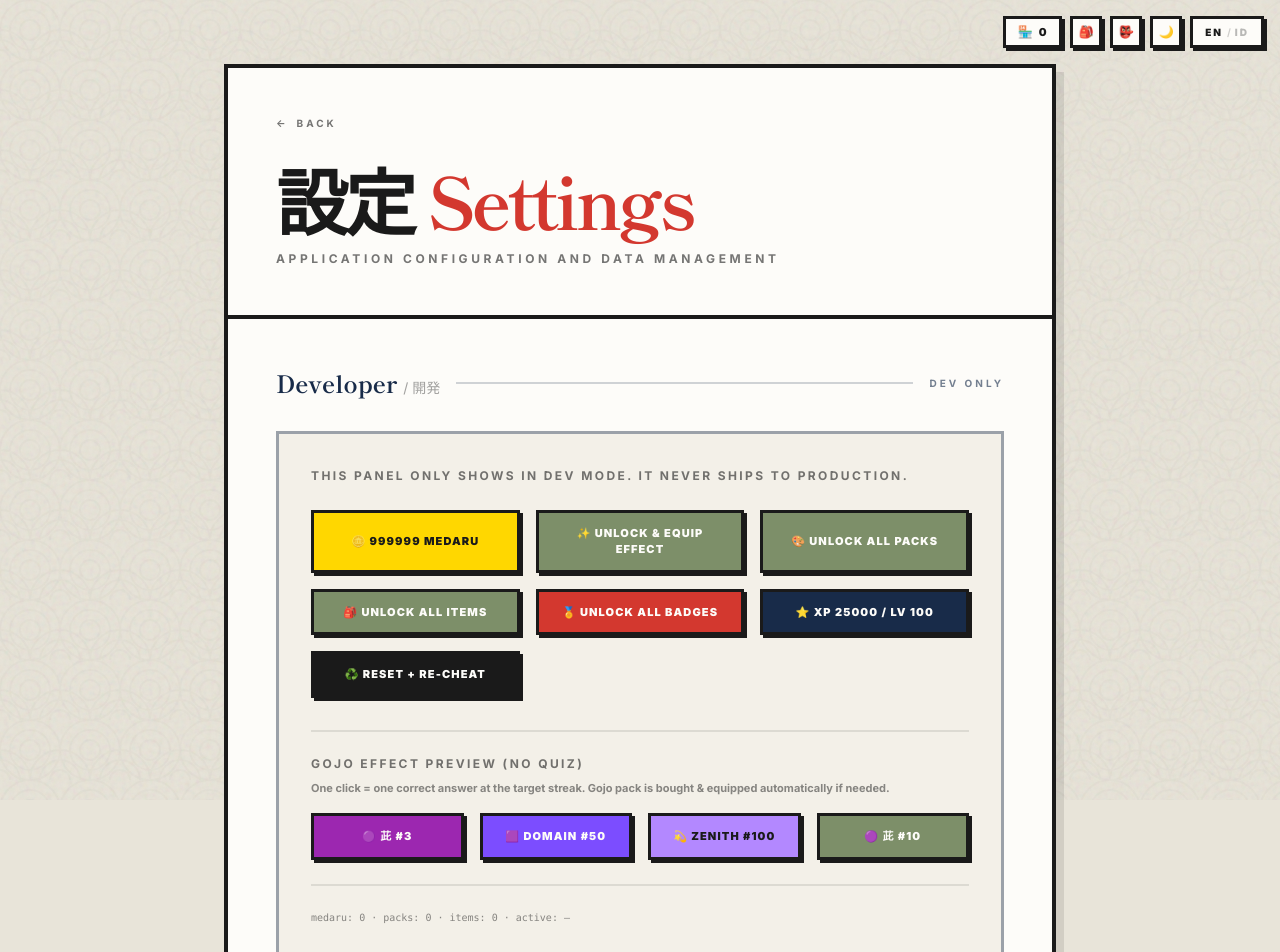
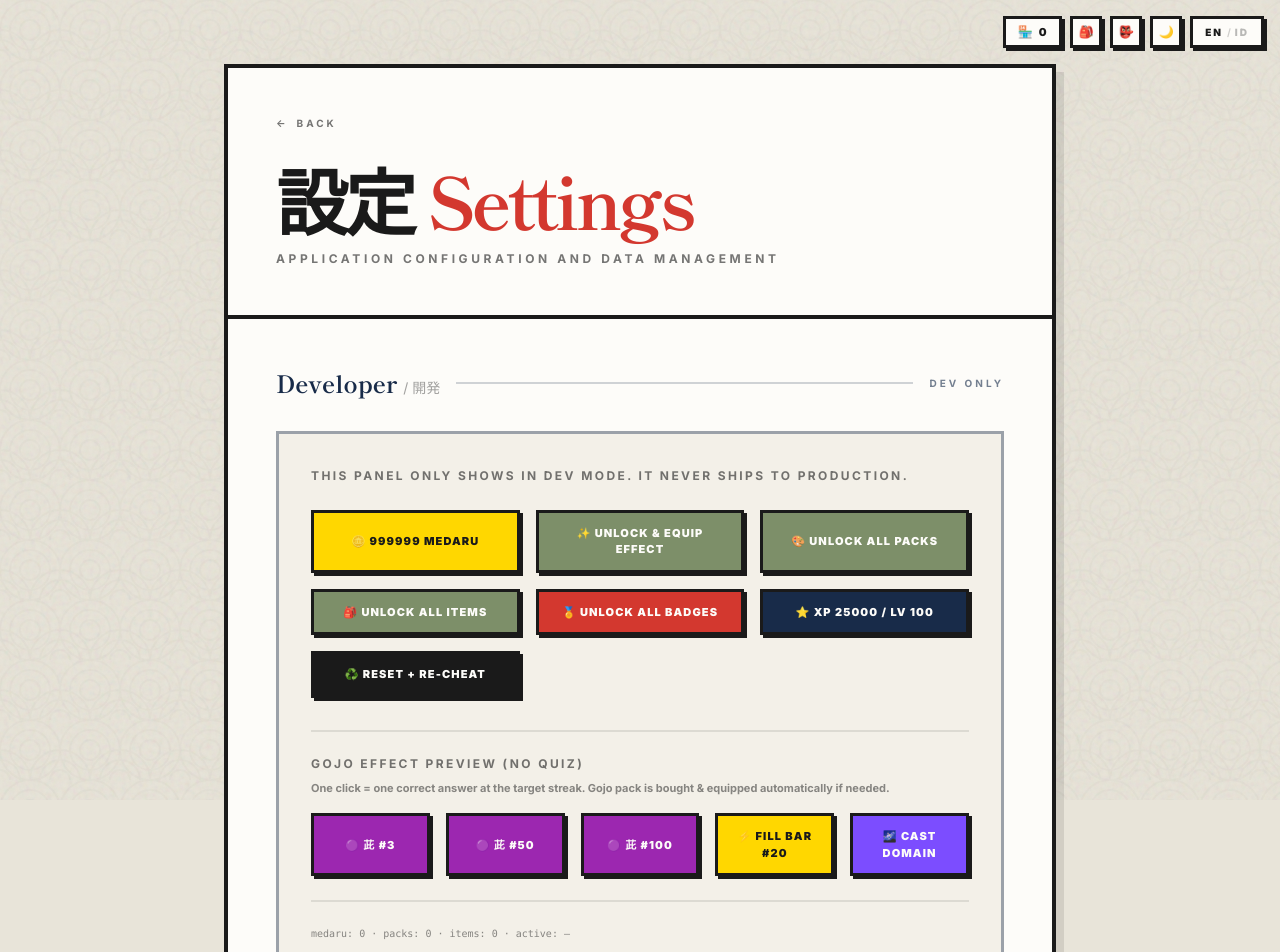
Before and after one commit to MaddLiebert/Japanese-quiz, a React (Vite) app: page /settings in a window 1280 px wide. Shown: the top 952 px of the page. Built offline with nearby package versions, Linux system fonts and the light colour scheme.

Commit message:
feat(dev): tombol Isi Bar #20 & Cast 領域展開 di DevPanel; preview #50/#100 kini murasaki

```diff
--- a/src/features/dev/DevPanel.jsx
+++ b/src/features/dev/DevPanel.jsx
@@ -51,7 +51,7 @@ function writeProgress(patch) {
 export function DevPanel() {
   const { language } = useLanguage();
   const { progress, buyPack, togglePack } = useUserStats();
-  const { previewStreak } = useEffectLayer();
+  const { previewStreak, castDomain } = useEffectLayer();
   // Target streak yang menunggu pack Gojo aktif (preview lintas-pack).
   const [pending, setPending] = useState(null);
 
@@ -134,6 +134,13 @@ export function DevPanel() {
     // res === "invalid" → pack tidak siap; tidak ada yang bisa dilakukan
   };
 
+  // Cast domain langsung (dev). Kalau pack Gojo belum aktif → aktifkan dulu
+  // (klik sekali lagi untuk cast).
+  const castNow = () => {
+    if (progress.activePack === GOJO_PACK_ID) { castDomain(); return; }
+    previewGojo(20);
+  };
+
   const btn =
     "px-4 py-3 border-[3px] border-sumi font-black text-[11px] uppercase tracking-widest transition-all " +
     "shadow-[3px_3px_0_0_#1a1a1a] hover:translate-x-[2px] hover:translate-y-[2px] hover:shadow-[1px_1px_0_0_#1a1a1a] cursor-pointer";
@@ -190,18 +197,21 @@ export function DevPanel() {
               ? "Satu klik = satu jawaban benar di streak target. Pack Gojo otomatis dibeli & diaktifkan bila perlu. Bola/ledakan muncul di layar ini."
               : "One click = one correct answer at the target streak. Gojo pack is bought & equipped automatically if needed."}
           </p>
-          <div className="grid grid-cols-2 sm:grid-cols-4 gap-4">
+          <div className="grid grid-cols-2 sm:grid-cols-5 gap-4">
             <button type="button" onClick={() => previewGojo(3)} className={`${btn} bg-[#9c27b0] text-kinari-light`}>
               🟣 {id ? "茈 #3" : "茈 #3"}
             </button>
-            <button type="button" onClick={() => previewGojo(50)} className={`${btn} bg-[#7c4dff] text-kinari-light`}>
-              🟪 {id ? "無量空処 #50" : "Domain #50"}
+            <button type="button" onClick={() => previewGojo(50)} className={`${btn} bg-[#9c27b0] text-kinari-light`}>
+              🟣 {id ? "茈 #50" : "茈 #50"}
             </button>
-            <button type="button" onClick={() => previewGojo(100)} className={`${btn} bg-[#b388ff] text-sumi`}>
-              💫 {id ? "Zenith #100" : "Zenith #100"}
+            <button type="button" onClick={() => previewGojo(100)} className={`${btn} bg-[#9c27b0] text-kinari-light`}>
+              🟣 {id ? "茈 #100" : "茈 #100"}
             </button>
-            <button type="button" onClick={() => previewGojo(10)} className={`${btn} bg-matcha text-kinari-light`}>
-              🟣 {id ? "茈 #10" : "茈 #10"}
+            <button type="button" onClick={() => previewGojo(20)} className={`${btn} bg-[#ffd700] text-sumi`}>
+              ⚡ {id ? "Isi Bar #20" : "Fill Bar #20"}
+            </button>
+            <button type="button" onClick={castNow} className={`${btn} bg-[#7c4dff] text-kinari-light`}>
+              🌌 {id ? "Cast 領域展開" : "Cast Domain"}
             </button>
           </div>
         </div>
```
